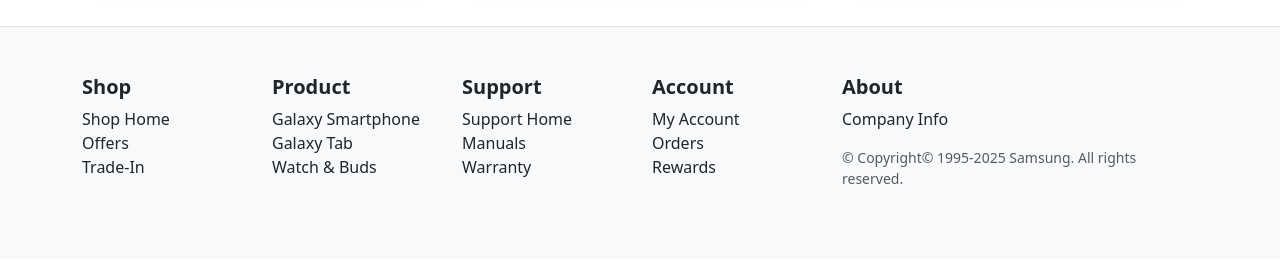
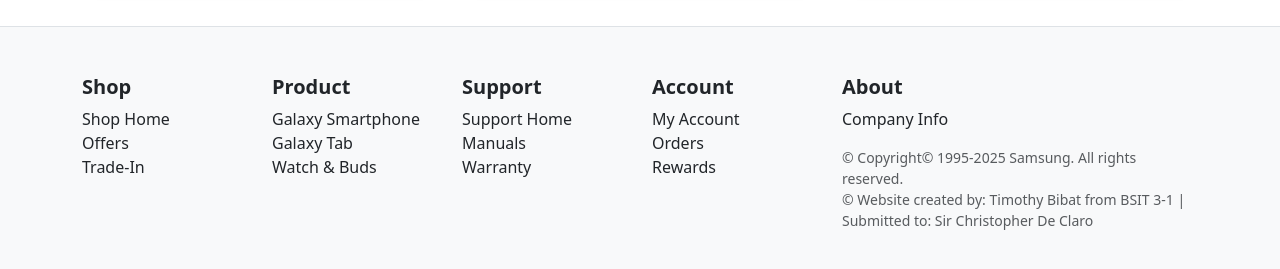
Before and after one commit to timbibat/S25Ultra, a plain HTML site: page index.html in a window 1280 px wide. Shown: the part 6743-7012 px from the top of the page. Drawn offline with nearby package versions, Linux system fonts and the light colour scheme.

Commit message:
added copyright

```diff
--- a/index.html
+++ b/index.html
@@ -334,6 +334,9 @@
                     <p class="mb-0 small text-muted">© <span id="year"></span> Copyright© 1995-2025 Samsung. All rights
                         reserved.
                     </p>
+                    <p class="mb-0 small text-muted">© <span id="year"></span> Website created by: Timothy Bibat from
+                        BSIT 3-1 | Submitted to: Sir Christopher De Claro
+                    </p>
                 </div>
             </div>
         </div>
```
Also changed, not shown: specs.html (+3 -0 lines).
